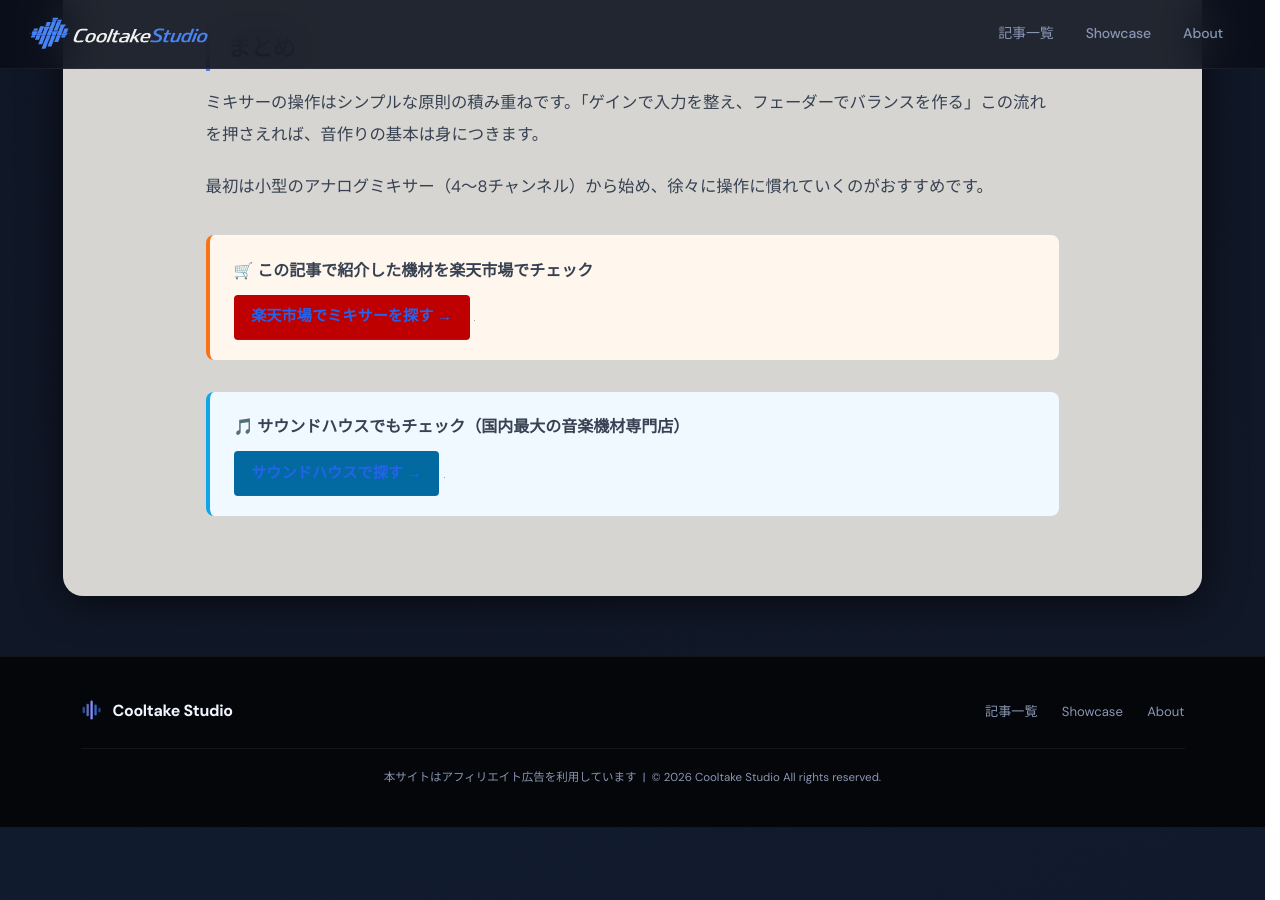
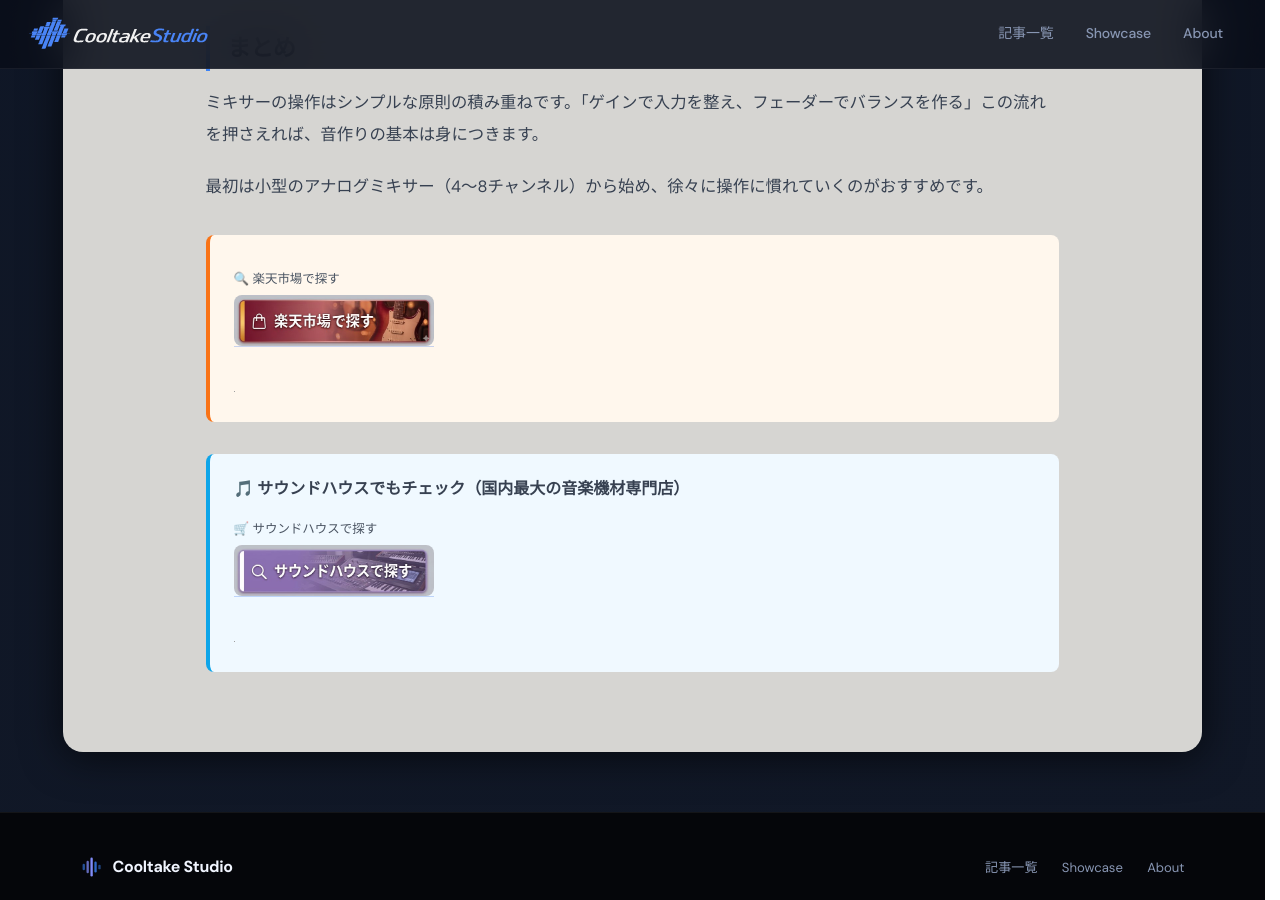
Before and after one commit to cooltake/cooltake-staging, a Jekyll site: the page built from _posts/2026-05-11-mixer-guide.md, in a window 1280 px wide and 900 px high, scrolled down 5772 px. Built offline with Jekyll 4.4.1, drawn with Linux system fonts in a browser that asks for light colours; some web fonts are replaced; grey boxes are pictures that could not be loaded.

Commit message:
style: replace old CTA buttons with image buttons in 2026-05-11-mixer-guide.md

```diff
--- a/_posts/2026-05-11-mixer-guide.md
+++ b/_posts/2026-05-11-mixer-guide.md
@@ -129,13 +129,14 @@
 
 最初は小型のアナログミキサー（4〜8チャンネル）から始め、徐々に操作に慣れていくのがおすすめです。
 <div style="margin:2rem 0;padding:1.2rem 1.5rem;background:#fff7ed;border-left:4px solid #f97316;border-radius:8px;">
-<p style="margin:0 0 .6rem;font-weight:bold;font-size:1rem;">&#x1F6D2; この記事で紹介した機材を楽天市場でチェック</p>
-<a href="//af.moshimo.com/af/c/click?a_id=5565352&amp;p_id=54&amp;pc_id=54&amp;pl_id=616&amp;url=https%3A%2F%2Fsearch.rakuten.co.jp%2Fsearch%2Fmall%2F%25E3%2583%259F%25E3%2582%25AD%25E3%2582%25B5%25E3%2583%25BC%2520%25E9%259F%25B3%25E6%25A5%25BD%25E5%2588%25B6%25E4%25BD%259C%2F" rel="nofollow" referrerpolicy="no-referrer-when-downgrade" style="display:inline-block;background:#bf0000;color:#fff;padding:.45rem 1.1rem;border-radius:4px;text-decoration:none;font-weight:bold;font-size:.95rem;">楽天市場でミキサーを探す →</a>
+<div style="margin:.8rem 0;"><span style="display:block;font-size:.78rem;color:#4b5563;margin-bottom:3px;margin-top:6px;">🔍 楽天市場で探す</span>
+<a href="//af.moshimo.com/af/c/click?a_id=5565352&amp;p_id=54&amp;pc_id=54&amp;pl_id=616&amp;url=https%3A%2F%2Fsearch.rakuten.co.jp%2Fsearch%2Fmall%2F%25E3%2583%259F%25E3%2582%25AD%25E3%2582%25B5%25E3%2583%25BC%2520%25E9%259F%25B3%25E6%25A5%25BD%25E5%2588%25B6%25E4%25BD%259C%2F" rel="nofollow" referrerpolicy="no-referrer-when-downgrade" style="display:inline-block;text-decoration:none;"><img src="/assets/images/btn-rakuten.jpg" alt="楽天市場で探す" width="200" style="height:auto;border-radius:8px;display:block;"></a></div>
 <img src="//i.moshimo.com/af/i/impression?a_id=5565352&amp;p_id=54&amp;pc_id=54&amp;pl_id=616" width="1" height="1" style="border:none;" alt="" loading="lazy">
 </div>
 
 <div style="margin:2rem 0;padding:1.2rem 1.5rem;background:#f0f9ff;border-left:4px solid #0ea5e9;border-radius:8px;">
 <p style="margin:0 0 .6rem;font-weight:bold;font-size:1rem;">&#x1F3B5; サウンドハウスでもチェック（国内最大の音楽機材専門店）</p>
-<a href="https://h.accesstrade.net/sp/cc?rk=01001xqc00os63&url=https%3A%2F%2Fwww.soundhouse.co.jp%2Fsearch%2Findex%2F%3Fsearch_all%3D%25E3%2583%259F%25E3%2582%25AD%25E3%2582%25B5%25E3%2583%25BC" rel="nofollow" referrerpolicy="no-referrer-when-downgrade" style="display:inline-block;background:#0369a1;color:#fff;padding:.45rem 1.1rem;border-radius:4px;text-decoration:none;font-weight:bold;font-size:.95rem;">サウンドハウスで探す →</a>
+<div style="margin:.8rem 0;"><span style="display:block;font-size:.78rem;color:#4b5563;margin-bottom:3px;margin-top:6px;">🛒 サウンドハウスで探す</span>
+<a href="https://h.accesstrade.net/sp/cc?rk=01001xqc00os63&url=https%3A%2F%2Fwww.soundhouse.co.jp%2Fsearch%2Findex%2F%3Fsearch_all%3D%25E3%2583%259F%25E3%2582%25AD%25E3%2582%25B5%25E3%2583%25BC" rel="nofollow" referrerpolicy="no-referrer-when-downgrade" style="display:inline-block;text-decoration:none;"><img src="/assets/images/btn-soundhouse.jpg" alt="サウンドハウスで探す" width="200" style="height:auto;border-radius:8px;display:block;"></a></div>
 <img src="https://h.accesstrade.net/sp/rr?rk=01001xqc00os63" width="1" height="1" border="0" alt="" loading="lazy">
 </div>
```
